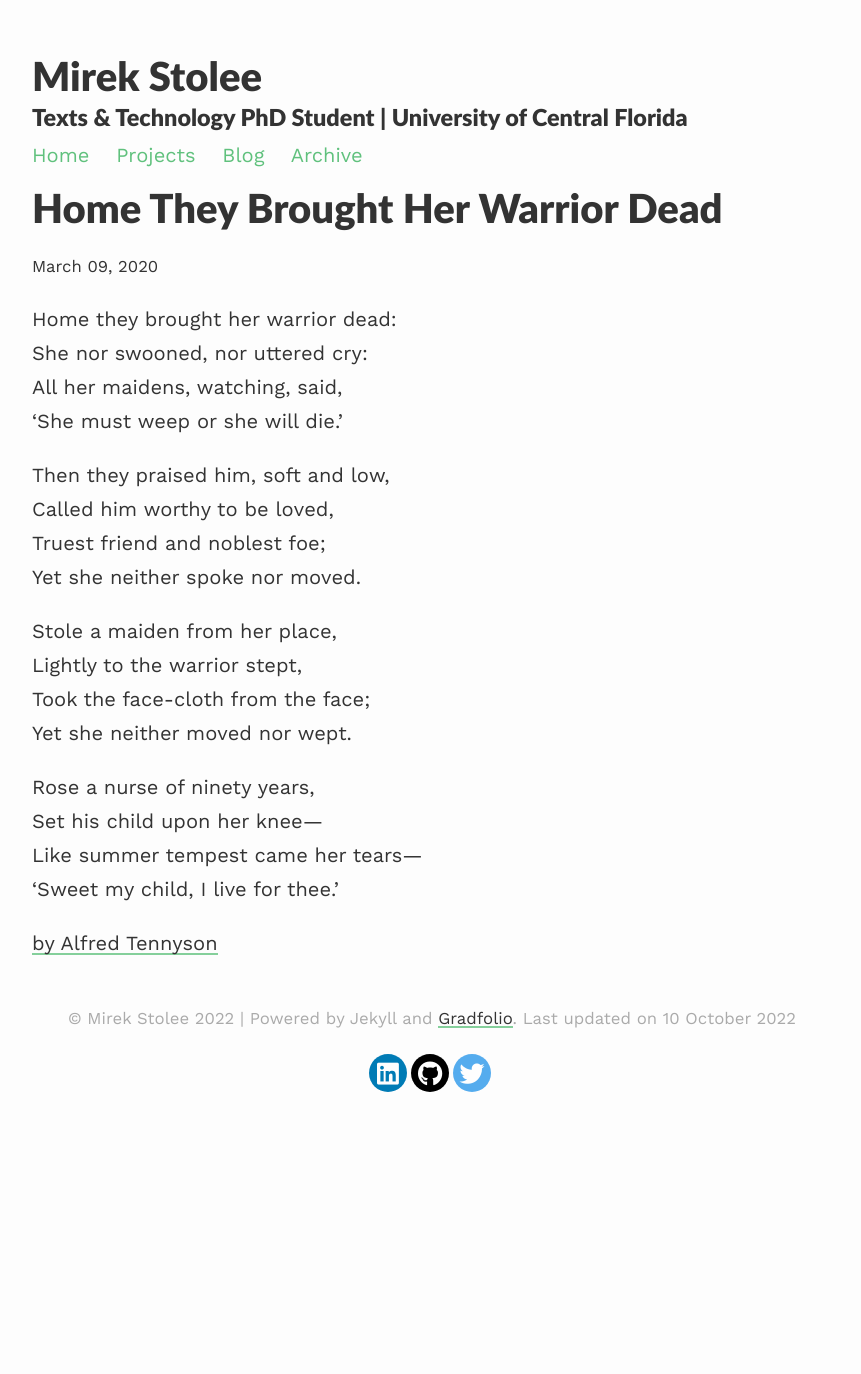
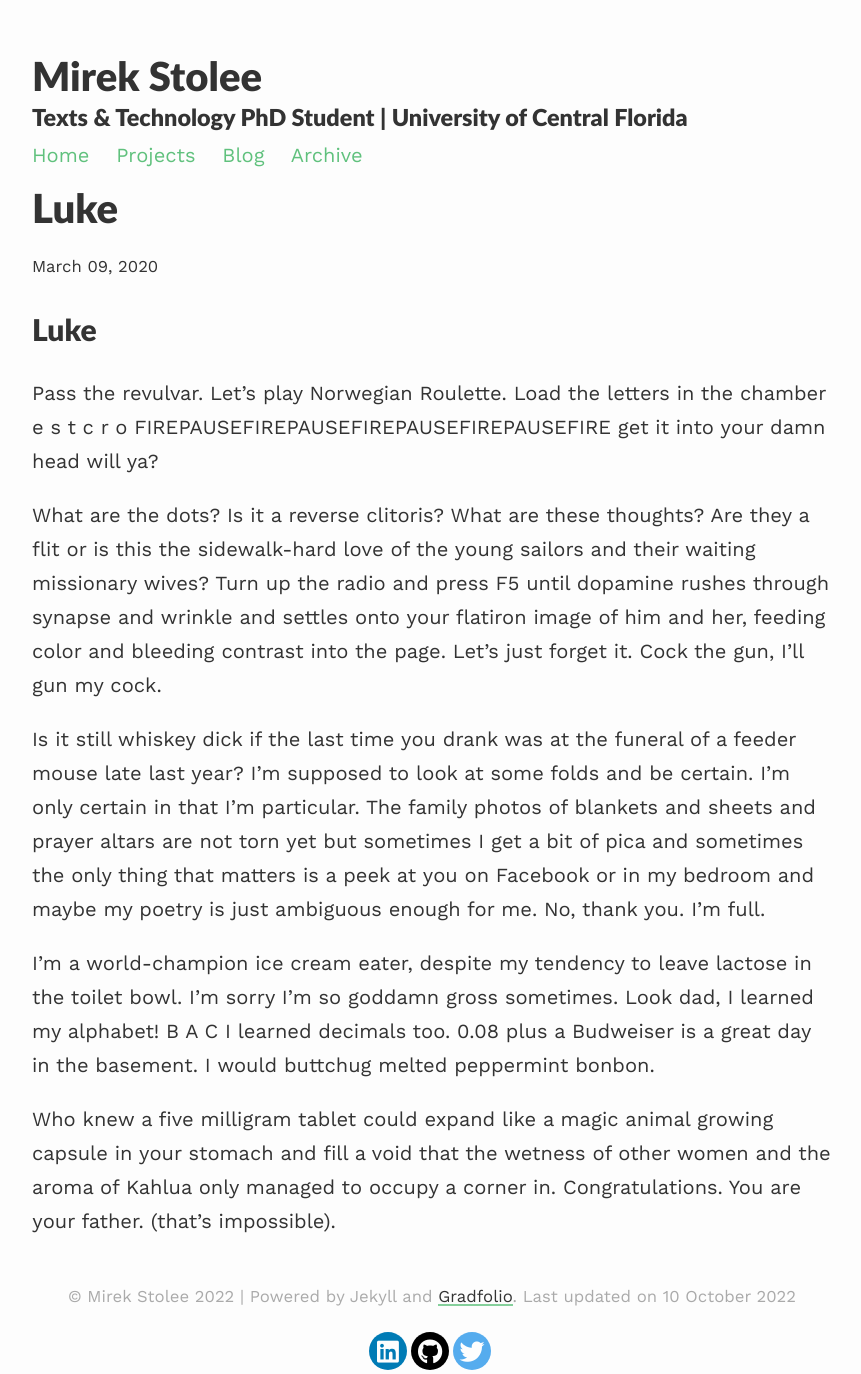
Before and after one commit to mirekjames/ENG6800Test, a Jekyll site: the page built from _posts/2020-03-09-home-they-brought.md, in a window 1280 px wide. Shown: the whole page, without its empty margins (208-1069 px from the left). Built offline with Jekyll 4.4.1, drawn with Linux system fonts in a browser that asks for light colours; nearby versions of some CDN libraries; before the commit the page ends 1096 px from its top, so only the background shows below that.

Commit message:
Added Luke poem

```diff
--- a/_posts/2020-03-09-home-they-brought.md
+++ b/_posts/2020-03-09-home-they-brought.md
@@ -1,26 +1,51 @@
 ---
 layout: post
-title: Home They Brought Her Warrior Dead
+title: "Luke"
 ---
+# Luke
 
-Home they brought her warrior dead:
-She nor swooned, nor uttered cry:
-All her maidens, watching, said,
-'She must weep or she will die.'
+Pass the revulvar. Let’s play Norwegian Roulette.
+Load the letters in the chamber
+   e
+s     t
+c     r
+   o
+FIREPAUSEFIREPAUSEFIREPAUSEFIREPAUSEFIRE
+get it into your damn head will ya?
 
-Then they praised him, soft and low,
-Called him worthy to be loved,
-Truest friend and noblest foe;
-Yet she neither spoke nor moved.
+What are the dots? Is it a reverse clitoris?
+What are these thoughts? Are they a flit
+or is this the sidewalk-hard love of the young
+sailors and their waiting missionary wives?
+Turn up the radio and press F5 until dopamine
+rushes through synapse and wrinkle and settles
+onto your flatiron image of him and her, feeding
+color and bleeding contrast into the page.
+Let’s just forget it. Cock the gun, I’ll gun my cock.
 
-Stole a maiden from her place,
-Lightly to the warrior stept,
-Took the face-cloth from the face;
-Yet she neither moved nor wept.
+Is it still whiskey dick if the last time you drank
+was at the funeral of a feeder mouse late last year?
+I’m supposed to look at some folds and be certain.
+I’m only certain in that I’m particular. The family photos
+of blankets and sheets and prayer altars are not torn yet
+but sometimes I get a bit of pica and sometimes the only
+thing that matters is a peek at you on Facebook or
+in my bedroom and maybe my poetry is just ambiguous
+enough for me. No, thank you. I’m full.
 
-Rose a nurse of ninety years,
-Set his child upon her knee—
-Like summer tempest came her tears—
-'Sweet my child, I live for thee.'
+I’m a world-champion ice cream eater, despite
+my tendency to leave lactose in the toilet bowl. I’m
+sorry I’m so goddamn gross sometimes.
+Look dad, I learned my alphabet!
+        B
+       A C
+I learned decimals too. 0.08 plus a Budweiser
+is a great day in the basement.
+I would buttchug melted peppermint bonbon.
 
-[by Alfred Tennyson](https://en.wikisource.org/wiki/Home_They_Brought_Her_Warrior_Dead)
+Who knew a five milligram tablet could expand
+like a magic animal growing capsule in your stomach
+and fill a void that the wetness of other women and
+the aroma of Kahlua only managed to occupy a corner in.
+Congratulations. You are your father.
+(that’s impossible).
```
Also changed, not shown: _projects/Lotaria.md (+2 -2 lines).
